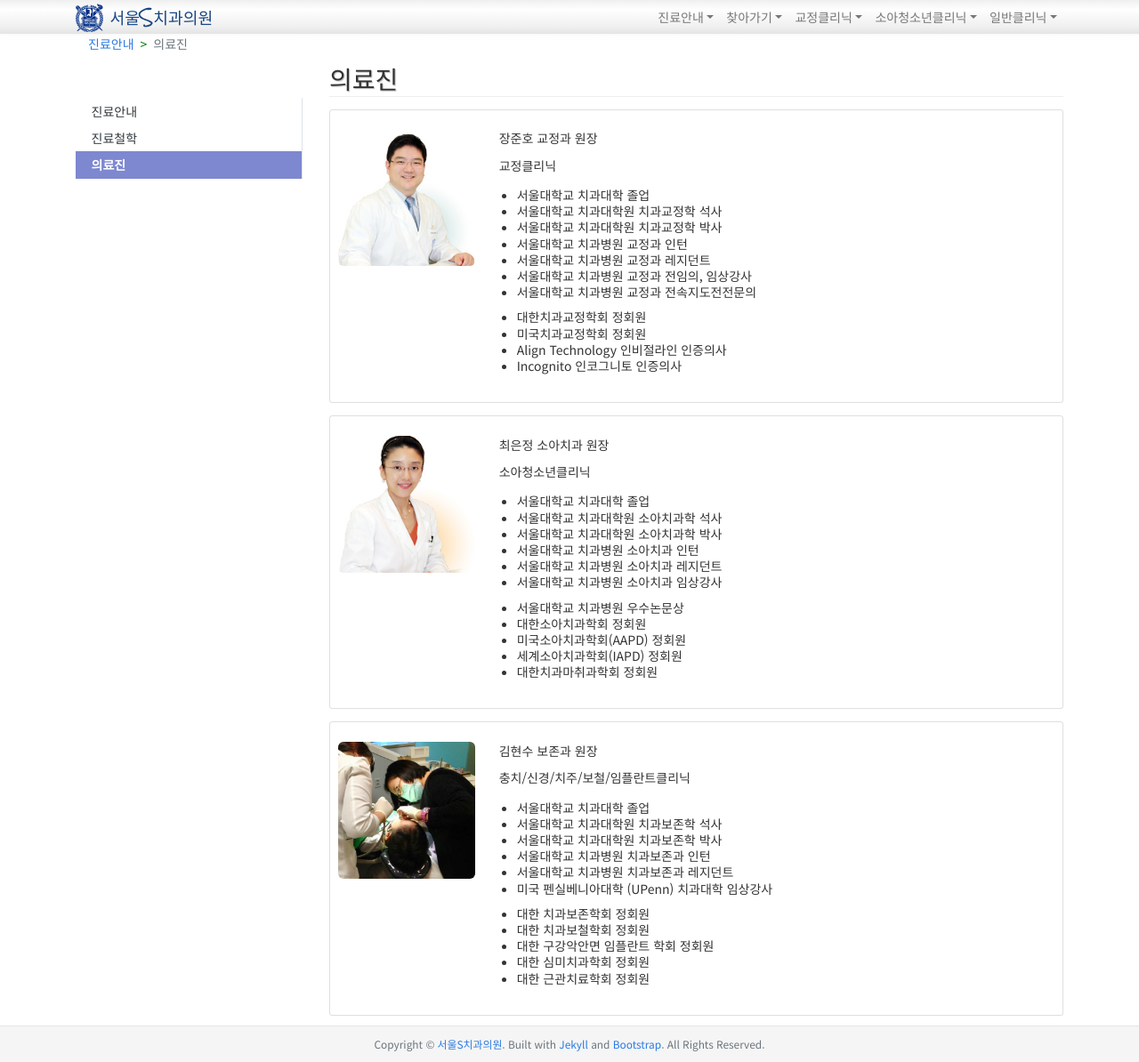
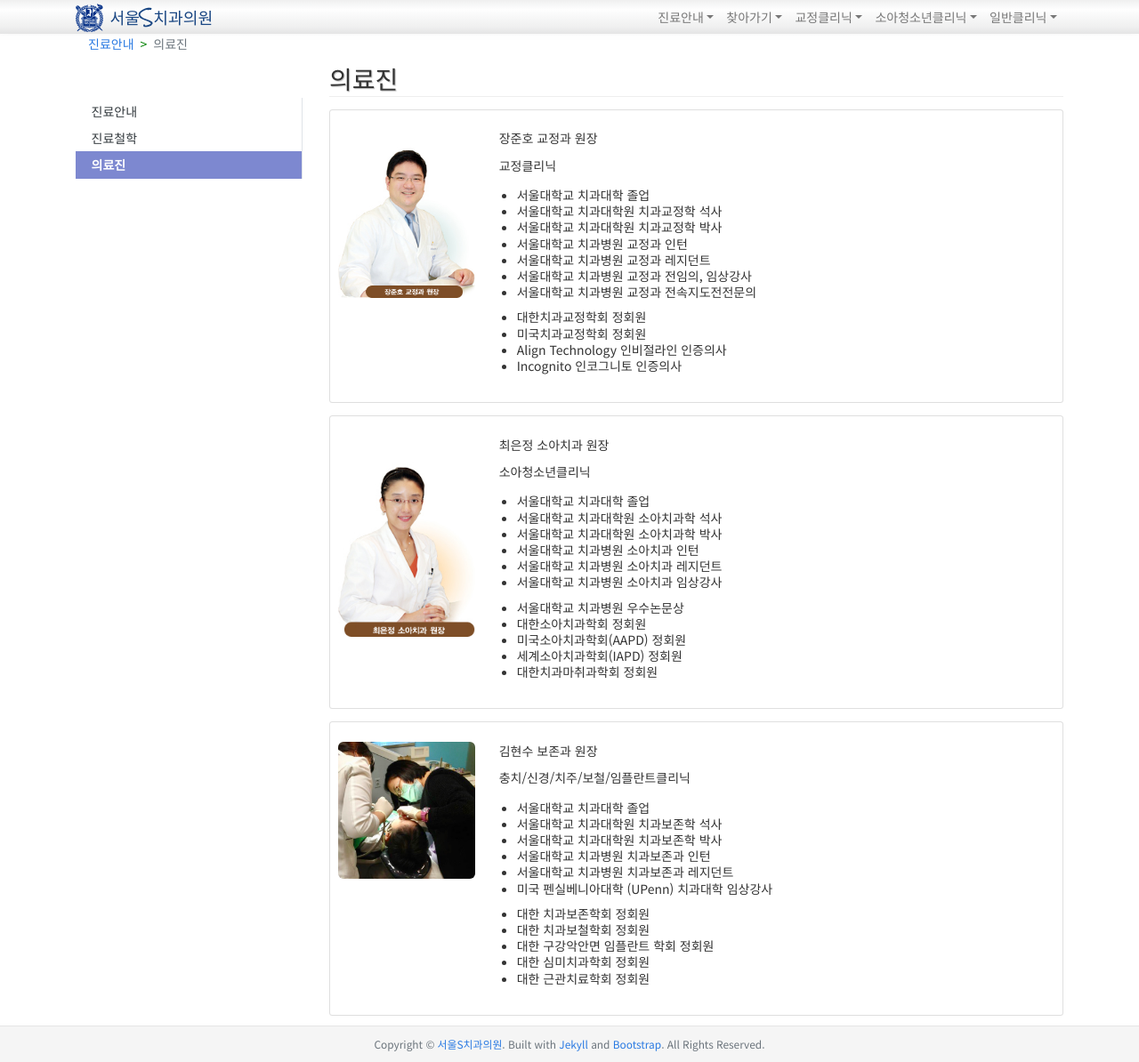
Before and after one commit to gehoon/sdental.clinic, a Jekyll site: the page built from _pages/12-info-dentist.md, in a window 1280 px wide and 1194 px high. Shown: the whole window at 89% size. Built offline with Jekyll 4.4.1, drawn with Linux system fonts in a browser that asks for light colours; some web fonts are replaced.

Commit message:
photo resized for IE

```diff
--- a/_sass/_layout.scss
+++ b/_sass/_layout.scss
@@ -1,6 +1,8 @@
 /*=========================================================
    outbox
 ===========================================================*/
+
+#banner {padding:0;}
 
 #outbox {
     position: relative; /* child elements are relative to this */
@@ -92,7 +94,7 @@
       img {
           display: block;
           border-radius: 6px;
-          height: 11em;
+          //height: 11em;
           width: 11em;
           margin: 0.3em auto;
           object-fit: cover;
```
